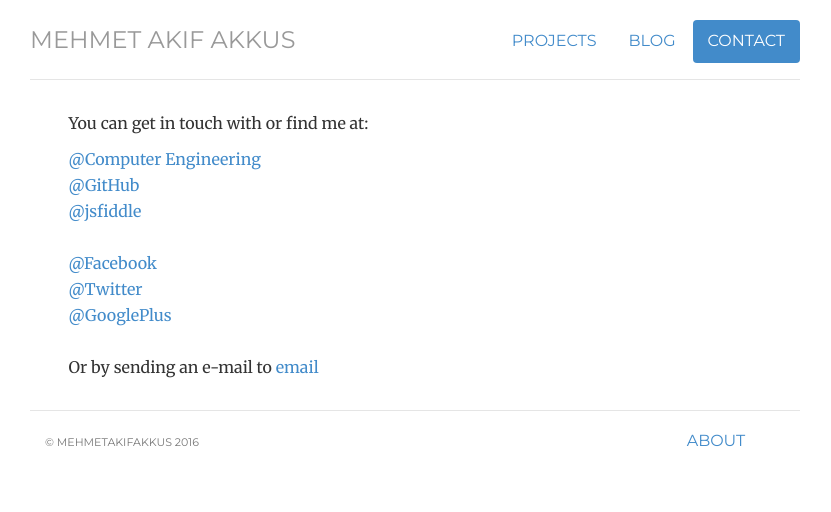
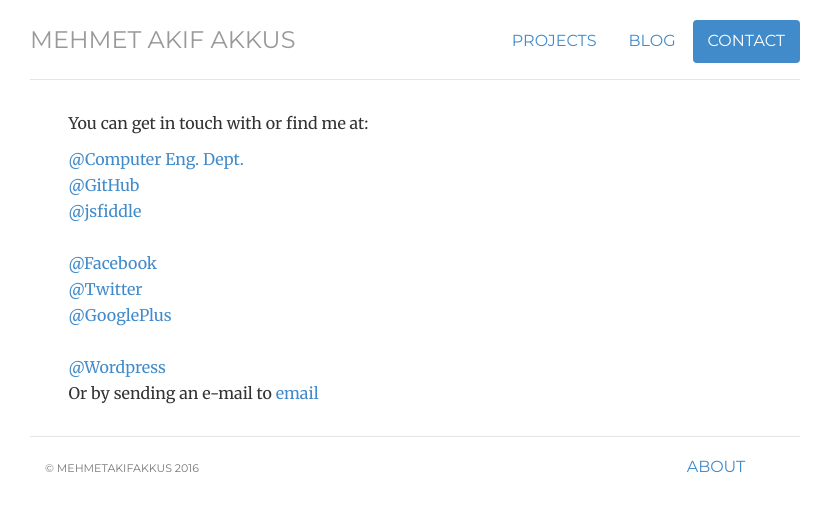
Before and after one commit to mehmetakifakkus/mehmetakifakkus.github.io, a Jekyll site: the page built from contact/index.html, in a window 1280 px wide. Shown: the top 512 px of the page, without its empty margins (225-1056 px from the left). Built offline with Jekyll 4.4.1, drawn with Linux system fonts in a browser that asks for light colours.

Commit message:
Update index.html

```diff
--- a/contact/index.html
+++ b/contact/index.html
@@ -9,7 +9,7 @@ link: contact
 	<p>You can get in touch with or find me at:</p>
 
 	<ul class="list-unstyled">
-		<li><a href="http://user.ceng.metu.edu.tr/~akifakkus/">@Computer Engineering</a></li>
+		<li><a href="http://user.ceng.metu.edu.tr/~akifakkus/">@Computer Eng. Dept.</a></li>
 		<li><a href="https://github.com/mehmetakifakkus">@GitHub</a></li>
 		<li><a href="https://jsfiddle.net/user/akifakkus/fiddles/">@jsfiddle</a></li>
 		<br>
@@ -17,6 +17,7 @@ link: contact
 		<li><a href="https://twitter.com/MehmedAkif">@Twitter</a></li>
 		<li><a href="https://plus.google.com/+MehmetAkifAKKU%C5%9E">@GooglePlus</a></li>
 		<br>
+		<li><a href="https://http://akifsblog.com/">@Wordpress</a></li>
 		<li>Or by sending an e-mail to <a href="mailto:mehmetakifakkus@gmail.com">email</a></li>
 	</ul>
 </div>
```
